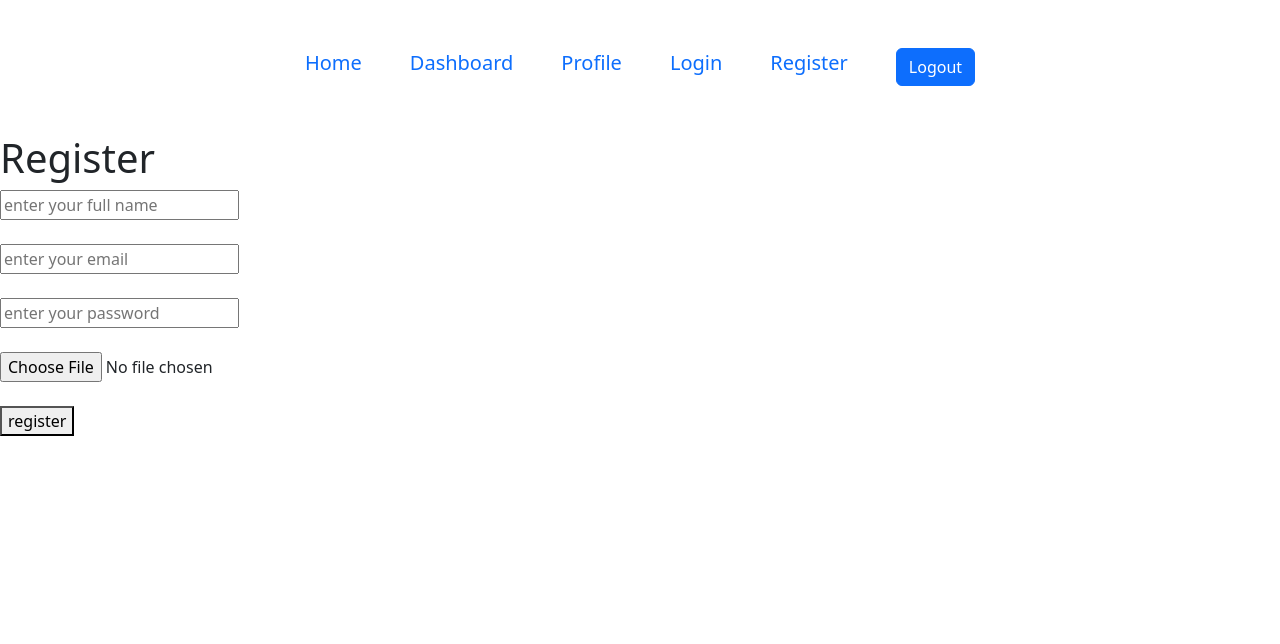
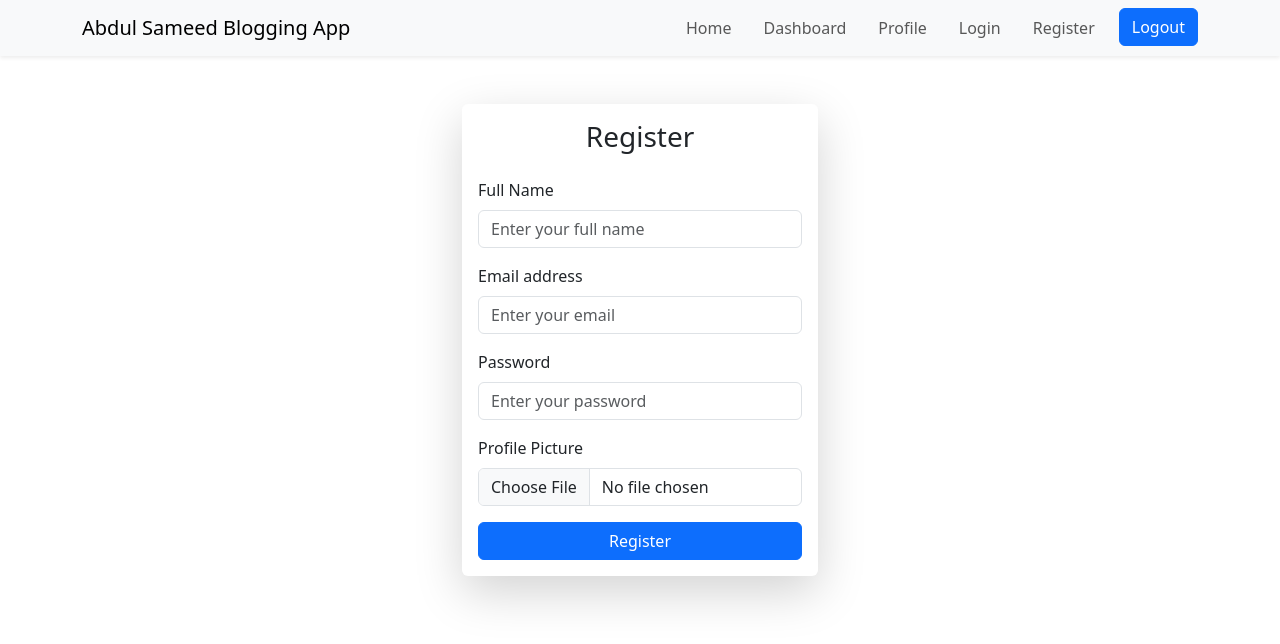
Before and after one commit to sameedpanjwani19/Blogging-App-Sameed, a React (Vite) app: page /register in a window 1280 px wide. Shown: the top 644 px of the page. Built offline with nearby package versions, Linux system fonts and the light colour scheme.

Commit message:
blogging app

```diff
--- a/src/components/Navbar.jsx
+++ b/src/components/Navbar.jsx
@@ -1,30 +1,73 @@
-import React from 'react'
-import { Link, useNavigate } from 'react-router-dom'
-import { signOutUser } from '../config/firebasemethods'
+import React from 'react';
+import { Link, useNavigate } from 'react-router-dom';
+import { signOutUser } from '../config/firebasemethods';
 
 const Navbar = () => {
-
-  // useNavigate
-  const navigate = useNavigate()
+  const navigate = useNavigate();
 
   const LogoutUser = async () => {
     const user = await signOutUser();
     console.log(user);
-    navigate('login')
-  }
+    navigate('login');
+  };
+
   return (
     <>
+      <nav className="navbar navbar-expand-lg navbar-light bg-light shadow-sm">
+        <div className="container">
+          <Link className="navbar-brand" to="/">
+           Abdul Sameed Blogging App
+          </Link>
+          <button
+            className="navbar-toggler"
+            type="button"
+            data-bs-toggle="collapse"
+            data-bs-target="#navbarNav"
+            aria-controls="navbarNav"
+            aria-expanded="false"
+            aria-label="Toggle navigation"
+          >
+            <span className="navbar-toggler-icon"></span>
+          </button>
 
-      <div className=' color-primary d-flex align-items-center justify-content-center gap-5 m-5'>
-        <h5><Link className='text-decoration-none' to=''>Home</Link></h5>
-        <h5><Link className='text-decoration-none' to='dashboard'>Dashboard</Link></h5>
-        <h5><Link className='text-decoration-none' to='profile'>Profile</Link></h5>
-        <h5><Link className='text-decoration-none' to='login'>Login</Link></h5>
-        <h5><Link className='text-decoration-none' to='register'>Register</Link></h5>
-        <button className='btn btn-primary' onClick={LogoutUser}>Logout</button>
-      </div>
+          <div className="collapse navbar-collapse" id="navbarNav">
+            <ul className="navbar-nav ms-auto gap-3">
+              <li className="nav-item">
+                <Link className="nav-link" to="/">
+                  Home
+                </Link>
+              </li>
+              <li className="nav-item">
+                <Link className="nav-link" to="/dashboard">
+                  Dashboard
+                </Link>
+              </li>
+              <li className="nav-item">
+                <Link className="nav-link" to="/profile">
+                  Profile
+                </Link>
+              </li>
+              <li className="nav-item">
+                <Link className="nav-link" to="/login">
+                  Login
+                </Link>
+              </li>
+              <li className="nav-item">
+                <Link className="nav-link" to="/register">
+                  Register
+                </Link>
+              </li>
+              <li className="nav-item">
+                <button className="btn btn-primary" onClick={LogoutUser}>
+                  Logout
+                </button>
+              </li>
+            </ul>
+          </div>
+        </div>
+      </nav>
     </>
-  )
-}
+  );
+};
 
-export default Navbar
+export default Navbar;
--- a/src/pages/Dashboard.jsx
+++ b/src/pages/Dashboard.jsx
@@ -1,38 +1,39 @@
-import React, { useEffect, useState } from 'react'
-import { useForm } from "react-hook-form"
-import { auth, getData, sendData } from '../config/firebasemethods'
-import { onAuthStateChanged } from 'firebase/auth'
-import {userData} from './Register';
-
-
-import { userLogin } from './Login';
+import React, { useEffect, useRef, useState } from "react";
+import { useForm } from "react-hook-form";
+import {
+  auth,
+  getData,
+  sendData,
+  uploadBlogImage,
+} from "../config/firebasemethods";
+import { onAuthStateChanged } from "firebase/auth";
+import { userData } from "./Register";
+import { userLogin } from "./Login";
 
 const Dashboard = () => {
-
+  const blogImage = useRef();
 
   const [profileData, setProfileData] = useState(null);
   const {
     register,
     handleSubmit,
+    reset,
     formState: { errors },
-  } = useForm()
-
-  const [blogs, setBlogs] = useState([])
-
+  } = useForm();
+  const [blogs, setBlogs] = useState([]);
+  const [loading, setLoading] = useState(false); // New loading state
 
   useEffect(() => {
-
-      onAuthStateChanged(auth , async(user)=>{
-        if(user){
-          console.log(user.uid)
-          const blogsData = await getData("blogs" , user.uid)
-          console.log(blogsData)
-          setBlogs([...blogsData])
-
+    onAuthStateChanged(auth, async (user) => {
+      if (user) {
+        console.log(user.uid);
+        const blogsData = await getData("blogs", user.uid);
+        console.log(blogsData);
+        setBlogs([...blogsData]);
 
         const fetchProfileData = async () => {
           try {
-              const response = await userLogin || userData;
+            const response = await (userLogin || userData);
             setProfileData(response);
           } catch (error) {
             console.log(error);
@@ -40,60 +41,135 @@ const Dashboard = () => {
         };
 
         fetchProfileData();
-
-
       }
-      })
-  }, [])
+    });
+  }, []);
 
   const sendDatatoFirestore = async (data) => {
-    console.log(data)
+    setLoading(true); // Set loading to true when starting upload
+
+    // Upload the image and get its URL
+    const blogImageUrl = await uploadBlogImage(blogImage.current.files[0]);
+
+    console.log(data);
+
     try {
-      const response = await sendData({
+      // Send the blog data along with the image URL to Firestore
+      const response = await sendData(
+        {
           title: data.title,
           description: data.description,
           uid: auth.currentUser.uid,
-        name: profileData.fullName
-      }, 'blogs')
+          name: profileData.fullName,
+          blogImage: blogImageUrl, // Image URL is being sent here
+        },
+        "blogs" // Assuming 'blogs' is the Firestore collection name
+      );
+
+      // Append the new blog to the local state
       blogs.push({
         title: data.title,
         description: data.description,
         uid: auth.currentUser.uid,
-        name: profileData.fullName
-      })
-      setBlogs([...blogs])
+        name: profileData.fullName,
+        blogImage: blogImageUrl, // Include the image URL in the local state as well
+      });
+      setBlogs([...blogs]); // Update state
+
+      // Clear form inputs after successful submission
+      reset(); // Reset form fields
+      blogImage.current.value = null; // Clear the image input
+
       console.log(response);
+    } catch (error) {
+      console.error(error);
+    } finally {
+      setLoading(false); // Reset loading state once done
+    }
+  };
 
-
-    } catch (error) {
-      console.error(error)
-    }
-  }
   return (
     <>
-      <h1 className='text-center m-3'>Dashboard</h1>
-      <form onSubmit={handleSubmit(sendDatatoFirestore)} className='m-5'>
-        <input type="text" placeholder='title' {...register("title", { required: true })} /> <br />
-        {errors.title && <span>This field is required</span>}
-        <br />
-        <textarea cols='25' rows='5' placeholder='enter description' {...register("description", { required: true })} ></textarea> <br /><br />
-        {errors.description && <span>This field is required</span>}
+      <div className="container mt-5">
+        <h1 className="text-center mb-4">Dashboard</h1>
 
-        <button type='submit'>add Blog</button>
+        {/* Blog Form */}
+        <div className="row justify-content-center">
+          <div className="col-md-8">
+            <form
+              onSubmit={handleSubmit(sendDatatoFirestore)}
+              className="card p-4 shadow-sm mb-5"
+            >
+              <div>
+                <input type="file" className="form-control" ref={blogImage} />
+              </div>
+              <div className="form-group mb-3">
+                <label htmlFor="title" className="form-label">
+                  Title
+                </label>
+                <input
+                  type="text"
+                  className="form-control"
+                  placeholder="Enter blog title"
+                  {...register("title", { required: true })}
+                />
+                {errors.title && (
+                  <span className="text-danger">This field is required</span>
+                )}
+              </div>
+
+              <div className="form-group mb-3">
+                <label htmlFor="description" className="form-label">
+                  Description
+                </label>
+                <textarea
+                  cols="30"
+                  rows="5"
+                  className="form-control"
+                  placeholder="Enter description"
+                  {...register("description", { required: true })}
+                ></textarea>
+                {errors.description && (
+                  <span className="text-danger">This field is required</span>
+                )}
+              </div>
+
+              <div className="d-grid">
+                <button type="submit" className="btn btn-primary" disabled={loading}>
+                  {loading ? "Uploading..." : "Add Blog"}
+                </button>
+              </div>
             </form>
+          </div>
+        </div>
 
-      <h1 className='text-center'>User Blogs</h1>
-      <div>
-        {blogs.length > 0 ? blogs.map((item, index) => {
-          return <div key={index} className="card m-5 p-3">
-            <h1>{item.title}</h1>
-            <p>{item.description}</p>
-            <h6>Name: {profileData.fullName}</h6>
+        {/* User Blogs Section */}
+        <h1 className="text-center mb-4">User Blogs</h1>
+        <div className="row">
+          {blogs.length > 0 ? (
+            blogs.map((item, index) => (
+              <div key={index} className="col-md-6 col-lg-4 mb-4">
+                <div className="card h-100 shadow-sm">
+                  <img src={item.blogImage} alt="" className="card-img-top img-fluid" />
+                  <div className="card-body">
+                    <h3 className="card-title">{item.title}</h3>
+                    <p className="card-text">{item.description}</p>
+                    <h6 className="card-subtitle text-muted">
+                      Upload : {profileData ? profileData.fullName : "Anonymous"}
+                    </h6>
                   </div>
-        }) : <h1>No blogs found</h1>}
+                </div>
+              </div>
+            ))
+          ) : (
+            <div className="text-center w-100">
+              <h2>No blogs found</h2>
+            </div>
+          )}
+        </div>
       </div>
     </>
-  )
-}
+  );
+};
 
-export default Dashboard
+export default Dashboard;
--- a/src/pages/Home.jsx
+++ b/src/pages/Home.jsx
@@ -1,41 +1,51 @@
-import React, { useEffect, useState } from 'react'
-import { getAllData } from '../config/firebasemethods'
+import React, { useEffect, useState } from 'react';
+import { getAllData } from '../config/firebasemethods';
+import { Spinner } from 'react-bootstrap';
 
 const Home = () => {
-  const [blogs, setBlogs] = useState([])
+  const [blogs, setBlogs] = useState([]);
 
   useEffect(() => {
     const fetchBlogs = async () => {
       try {
-        const allBlogs = await getAllData("blogs")
-        console.log(allBlogs)
-        setBlogs(allBlogs)
+        const allBlogs = await getAllData("blogs");
+        console.log(allBlogs);
+        setBlogs(allBlogs);
       } catch (error) {
-        console.error("Error fetching blogs:", error)
+        console.error("Error fetching blogs:", error);
       }
-    }
+    };
 
-
-    fetchBlogs()
-  }, [])
-
-
+    fetchBlogs();
+  }, []);
 
   return (
-    <div>
-      <h1>Home</h1>
-      <h1 className='text-center'>All Blogs</h1>
-      <div>
-        {blogs.length > 0 ? blogs.map((item, index) => {
-          return <div key={index} className="card m-5 p-3">
-            <h1>{item.title}</h1>
-            <p>{item.description}</p>
-            <h6>Upload By:{item.name}</h6>
+    <div className="container mt-5">
+      <h1 className="text-center mb-4">All Blogs</h1>
+      <div className="row">
+        {blogs.length > 0 ? (
+          blogs.map((item, index) => (
+            <div key={index} className="col-md-6 col-lg-4 mb-4">
+              <div className="card h-100 shadow-sm">
+                <div className="card-body">
+                  <img src={item.blogImage} alt="" className="card-img-top img-fluid" />
+                  <h3 className="p-0 card-title mt-3">{item.title}</h3>
+                  <p className="card-text">{item.description}</p>
+                  <h6 className="card-subtitle text-muted">Uploaded By: {item.name}</h6>
+                </div>
+              </div>
+            </div>
+          ))
+        ) : (
+          <div className="text-center w-100">
+            <Spinner animation="border" role="status">
+      <span className="visually-hidden">Loading...</span>
+    </Spinner>
           </div>
-        }) : <h1>Loading</h1>}
+        )}
       </div>
     </div>
-  )
-}
+  );
+};
 
-export default Home
+export default Home;
--- a/src/pages/Login.jsx
+++ b/src/pages/Login.jsx
@@ -1,4 +1,4 @@
-import React from "react";
+import React, { useState } from "react";
 import { useForm } from "react-hook-form";
 import { useNavigate } from "react-router-dom";
 import { loginUser } from "../config/firebasemethods";
@@ -6,55 +6,82 @@ let userLogin;
 
 
 const Login = () => {
-
+  const [loading, setLoading] = useState(false);
 
   const {
     register,
     handleSubmit,
     formState: { errors },
-  } = useForm()
+  } = useForm();
 
-  const navigate = useNavigate()
+  const navigate = useNavigate();
 
   const loginUserFromFirebase = async (data, event) => {
-    event.preventDefault()
-    console.log(data)
+    event.preventDefault();
+    setLoading(true); // Start loading
     try {
       userLogin = await loginUser({
         email: data.email,
-        password: data.password
-      })
+        password: data.password,
+      });
 
-      console.log(userLogin)
-      navigate('/')
+      console.log(userLogin);
+      navigate("/");
 
     } catch (error) {
-      console.error(error)
+      console.error(error);
+    } finally {
+      setLoading(false); // Stop loading
     }
-  }
-
-
-
+  };
 
   return (
-    <div>
-      <div className="d-flex flex-column align-items-center justify-content-center gap-5 m-5">
-        <h1>Login Your Account</h1>
-        <form onSubmit={handleSubmit(loginUserFromFirebase)}>
-        <input type="email" placeholder='enter your email' {...register("email", { required: true })} /><br />
-        {errors.email && <span className='text-danger'>This field is required</span>}
-         <br />
-        <input type="password" placeholder='enter your password' {...register("password", { required: true })} /><br />
-        {errors.password && <span className='text-danger'>This field is required</span>}
-         <br />
-        <button type='submit'>login</button>
-      </form>
+    <div className="container mt-5">
+      <div className="align-item-center row justify-content-center">
+        <div className="col-md-6  col-lg-4">
+          <div className="card shadow-lg border-0 rounded">
+            <div className="mt-30 card-body">
+              <h3 className="card-title text-center mb-4">Login Your Account</h3>
+              <form onSubmit={handleSubmit(loginUserFromFirebase)}>
+                <div className="mb-3">
+                  <label htmlFor="email" className="form-label">Email address</label>
+                  <input
+                    type="email"
+                    className={`form-control ${errors.email ? "is-invalid" : ""}`}
+                    placeholder="Enter your email"
+                    {...register("email", { required: true })}
+                  />
+                  {errors.email && (
+                    <div className="invalid-feedback">This field is required</div>
+                  )}
+                </div>
+
+                <div className="mb-3">
+                  <label htmlFor="password" className="form-label">Password</label>
+                  <input
+                    type="password"
+                    className={`form-control ${errors.password ? "is-invalid" : ""}`}
+                    placeholder="Enter your password"
+                    {...register("password", { required: true })}
+                  />
+                  {errors.password && (
+                    <div className="invalid-feedback">This field is required</div>
+                  )}
+                </div>
+
+                <div className="d-grid">
+                  <button type="submit" className="btn btn-primary" disabled={loading}>
+                    {loading ? "Logging in..." : "Login"}
+                  </button>
+                </div>
+              </form>
+            </div>
+          </div>
+        </div>
       </div>
-
     </div>
   );
 };
 
 export default Login;
-
-export { userLogin}
+export  {userLogin};
--- a/src/pages/Profile.jsx
+++ b/src/pages/Profile.jsx
@@ -1,8 +1,6 @@
 import React, { useEffect, useState } from 'react';
 import { userLogin } from './Login';
-import {userData} from './Register';
-
-
+import { userData } from './Register';
 
 const Profile = () => {
   const [profileData, setProfileData] = useState(null);
@@ -11,40 +9,48 @@ const Profile = () => {
 
   useEffect(() => {
 
-    console.log(userLogin);
-    console.log(userData);
+    const fetchProfileData = async () => {
 
-
-    const fetchProfileData = async () => {
       try {
-        const response = await userLogin || userData;
+        const response = await (userLogin || userData);
         setProfileData(response);
         setLoading(false);
       } catch (error) {
         setError(error);
+        setLoading(false);
       }
     };
 
     fetchProfileData();
-
-
   }, []);
 
-  if (loading) return <div>Loading...</div>;
-  if (error) return <div>{error}</div>;
+  if (loading) return <div className="text-center mt-5">Loading...</div>;
+  if (error) return <div className="text-center text-danger mt-5">{error}</div>;
 
   return (
-    <div className="profile-card">
+    <div className="container mt-5">
+      <div className="row justify-content-center">
+        <div className="col-md-6">
+          <div className="card shadow-lg border-0 rounded text-center">
+            <div className="card-body">
               {profileData ? (
                 <>
-          <img className="w-25 h25 " src={profileData.profileImage} alt="Profile Image" />
-          <h2>Name: {profileData.fullName}</h2>
-          <p>Email: {profileData.email}</p>
+                  <img
+                    className="w-25 h-25 rounded-circle mb-4 w-50"
+                    src={profileData.profileImage}
+                    alt="Profile"
+                  />
+                  <h2 className="card-title">Name: {profileData.fullName}</h2>
+                  <p className="card-text">Email: {profileData.email}</p>
                 </>
               ) : (
                 <div>No profile data found</div>
               )}
             </div>
+          </div>
+        </div>
+      </div>
+    </div>
   );
 };
 
--- a/src/pages/Register.jsx
+++ b/src/pages/Register.jsx
@@ -1,54 +1,98 @@
-import React, { useRef } from 'react'
-import { signUpUser, uploadImage } from '../config/firebasemethods'
-import { useNavigate } from 'react-router-dom'
+import React, { useRef } from 'react';
+import { signUpUser, uploadImage } from '../config/firebasemethods';
+import { useNavigate } from 'react-router-dom';
 let userData;
 
 const Register = () => {
-  const fullName = useRef()
-  const email = useRef()
-  const password = useRef()
-  const profileImage = useRef()
+  const fullName = useRef();
+  const email = useRef();
+  const password = useRef();
+  const profileImage = useRef();
 
-  const navigate = useNavigate()
+  const navigate = useNavigate();
 
   const loginUserFromFirebase = async (event) => {
-    event.preventDefault()
-    console.log(email.current.value)
-    console.log(password.current.value)
-    console.log(fullName.current.value)
-    console.log(profileImage.current.files[0])
+    event.preventDefault();
+    console.log(email.current.value);
+    console.log(password.current.value);
+    console.log(fullName.current.value);
+    console.log(profileImage.current.files[0]);
 
-    const userProfileImageUrl = await uploadImage(profileImage.current.files[0], email.current.value)
+    const userProfileImageUrl = await uploadImage(profileImage.current.files[0], email.current.value);
     try {
       userData = await signUpUser({
         email: email.current.value,
         password: password.current.value,
         fullName: fullName.current.value,
-        profileImage: userProfileImageUrl
-      })
-      console.log(userData);
-      navigate('/')
+        profileImage: userProfileImageUrl,
+      });
+      navigate('/');
 
     } catch (error) {
       console.error(error);
+    }
+  };
 
-    }
+  return (
+    <div className="container mt-5">
+      <div className="row justify-content-center">
+        <div className="col-md-6 col-lg-4">
+          <div className="card shadow-lg border-0 rounded">
+            <div className="card-body">
+              <h3 className="card-title text-center mb-4">Register</h3>
+              <form onSubmit={loginUserFromFirebase}>
+                <div className="mb-3">
+                  <label htmlFor="fullName" className="form-label">Full Name</label>
+                  <input
+                    type="text"
+                    className="form-control"
+                    placeholder="Enter your full name"
+                    ref={fullName}
+                  />
+                </div>
 
-  }
-  return (
-    <div>
-      <h1>Register</h1>
-      <form onSubmit={loginUserFromFirebase}>
-        <input type="text" placeholder='enter your full name' ref={fullName} /> <br /> <br />
-        <input type="email" placeholder='enter your email' ref={email} /><br /> <br />
-        <input type="password" placeholder='enter your password' ref={password} /><br /> <br />
-        <input type="file" placeholder='enter your profile picture' ref={profileImage} /><br /> <br />
-        <button type='submit'>register</button>
-      </form>
+                <div className="mb-3">
+                  <label htmlFor="email" className="form-label">Email address</label>
+                  <input
+                    type="email"
+                    className="form-control"
+                    placeholder="Enter your email"
+                    ref={email}
+                  />
+                </div>
+
+                <div className="mb-3">
+                  <label htmlFor="password" className="form-label">Password</label>
+                  <input
+                    type="password"
+                    className="form-control"
+                    placeholder="Enter your password"
+                    ref={password}
+                  />
+                </div>
+
+                <div className="mb-3">
+                  <label htmlFor="profileImage" className="form-label">Profile Picture</label>
+                  <input
+                    type="file"
+                    className="form-control"
+                    ref={profileImage}
+                  />
+                </div>
+
+                <div className="d-grid">
+                  <button type="submit" className="btn btn-primary">
+                    Register
+                  </button>
+                </div>
+              </form>
+            </div>
+          </div>
+        </div>
+      </div>
     </div>
-  )
-}
+  );
+};
 
-export default Register
-
-export { userData}
+export default Register;
+export {userData} ;
```
Also changed, not shown: src/config/firebasemethods.js (+28 -0 lines). Lines whose indentation alone changed are shown as unchanged.
